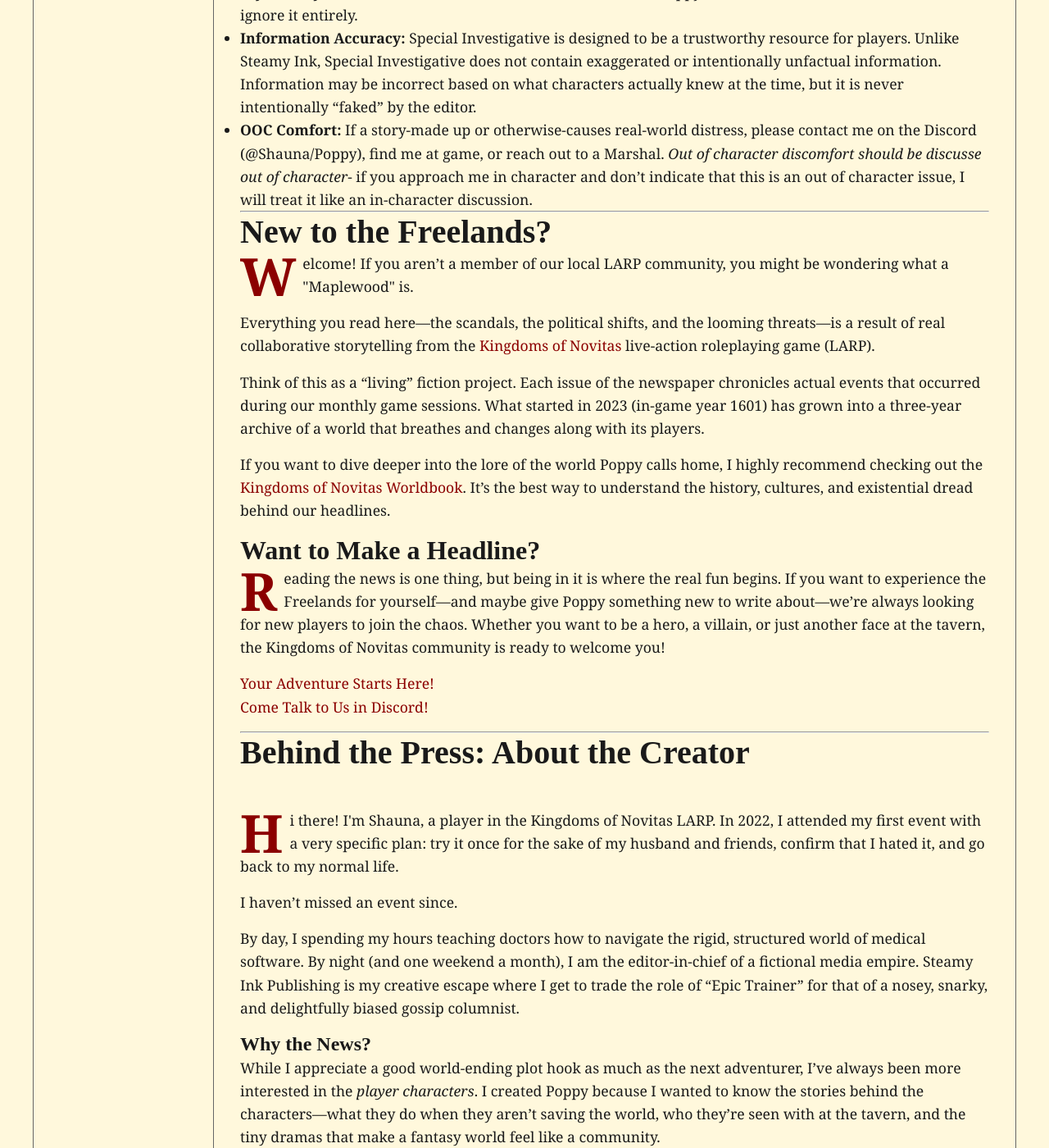
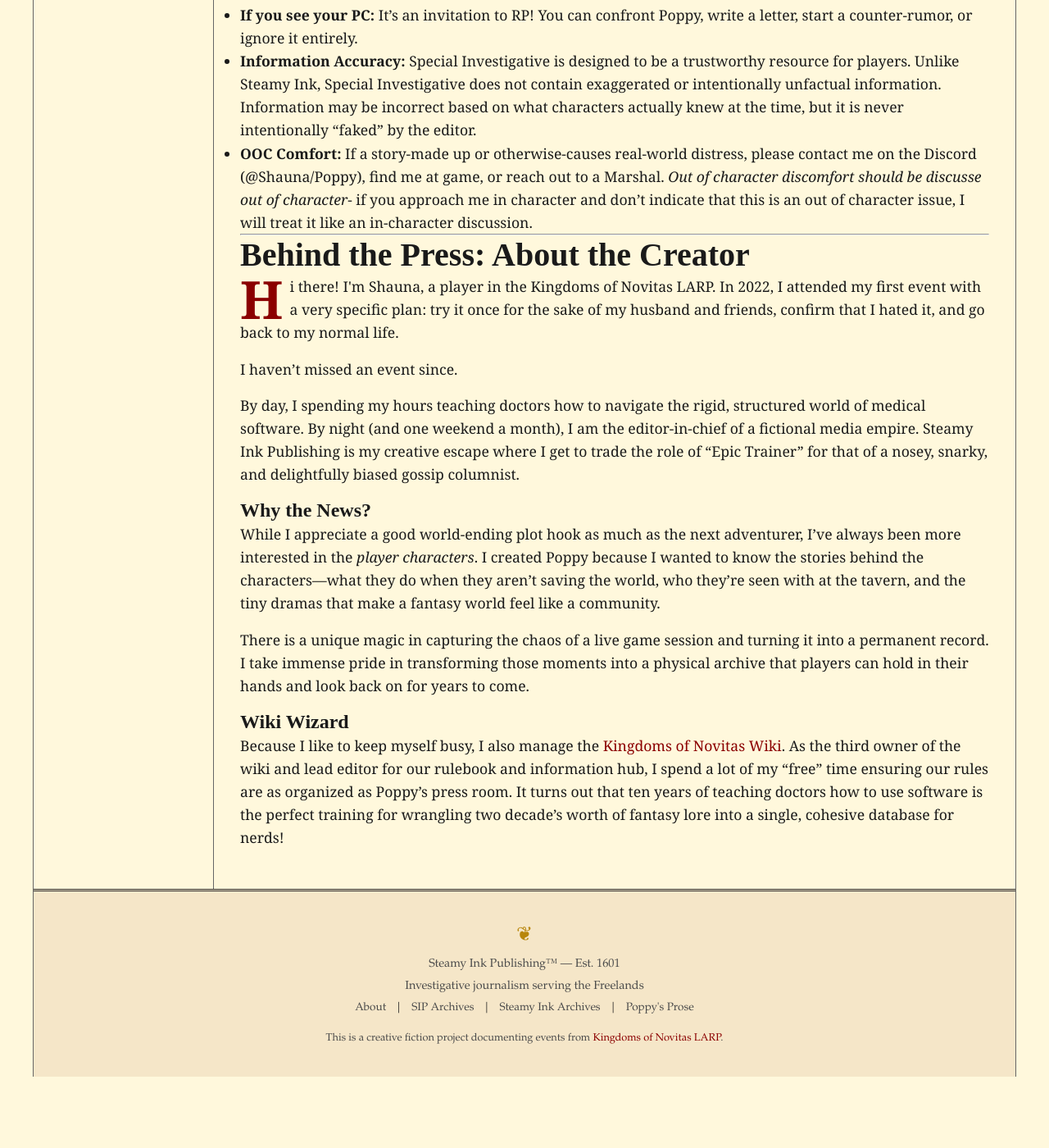
Before and after one commit to ftkatyowser/steamy-ink, a Jekyll site: the page built from about.md, in a window 1280 px wide and 1400 px high, scrolled down 1279 px. Shown: the whole window at 82% size. Built offline with Jekyll 4.4.1, drawn with Linux system fonts in a browser that asks for light colours; after the commit the page ends 2592 px from its top, so only the background shows below that; some of the changed text lies outside the part shown.

Commit message:
more fix stuff

```diff
--- a/_config.yml
+++ b/_config.yml
@@ -10,6 +10,10 @@
 
 # Build settings
 markdown: kramdown
+kramdown:
+  input: GFM
+  hard_wrap: true
+  syntax_highlighter: rouge
 permalink: /blog/:title/
 
 # Exclude from build
--- a/_data/headlines.yml
+++ b/_data/headlines.yml
@@ -1,6 +1,5 @@
 # =====================================================
 # HEADLINE BANNER
-# Edit these to update the headlines across ALL pages!
 # =====================================================
 
 - title: "Pandora Launches Freelands Attack"
--- a/_includes/sidebar.html
+++ b/_includes/sidebar.html
@@ -28,6 +28,20 @@
     </ul>
   </div>
 
+  <!-- About Section -->
+  <div class="sidebar-section">
+    <h3 class="sidebar-title">{{ site.data.navigation.about.title }}</h3>
+    <ul class="sidebar-nav">
+      {% for link in site.data.navigation.about.links %}
+      <li>
+        <a href="{{ link.url | relative_url }}"{% if page.url == link.url %} class="active"{% endif %}>
+          {{ link.name }}
+        </a>
+      </li>
+      {% endfor %}
+    </ul>
+  </div>
+
   <!-- Novitas LARP Section -->
   <div class="sidebar-section">
     <h3 class="sidebar-title">{{ site.data.navigation.novitas.title }}</h3>
@@ -42,18 +56,4 @@
     </ul>
   </div>
 
-  <!-- About Section -->
-  <div class="sidebar-section">
-    <h3 class="sidebar-title">{{ site.data.navigation.about.title }}</h3>
-    <ul class="sidebar-nav">
-      {% for link in site.data.navigation.about.links %}
-      <li>
-        <a href="{{ link.url | relative_url }}"{% if page.url == link.url %} class="active"{% endif %}>
-          {{ link.name }}
-        </a>
-      </li>
-      {% endfor %}
-    </ul>
-  </div>
-
-</aside>
+ </aside>
--- a/about.md
+++ b/about.md
@@ -25,39 +25,22 @@
 > **Disclaimer:** Steamy Ink Publishing is a project run by me (Shauna), written from the perspecitve of my PC Poppy. Publications are **not official game material**.
 
 ### The "Truth" in Journalism
-* **Actual Events:** Many stories are based on real in-game observations: public arguments, fashion choices, or suspicious meetings.
-* **Creative License:** Some events and "eyewitness accounts" in Steamy Ink Press are noteably exaggerated. I often "emeblish" stories or background drama regarding characters to make the world feel lived-in and to give people more to react to. While everything is based in *some* truth, it's really more fun just to blow some things completely out of proportion.
-* **Plot Hooks:** The Plot Team occasionally uses the paper to share official info, so keep an eye out for "blessed" hooks!
-* **Bias:** The paper has its own voice. Think of it as another character; it aims to be entertaining and "sell copies," not to be a 100% accurate historical record.
+
+  * **Actual Events:** Many stories are based on real in-game observations: public arguments, fashion choices, or suspicious meetings.
+  * **Creative License:** Some events and "eyewitness accounts" in Steamy Ink Press are noteably exaggerated. I often "emeblish" stories or background drama regarding characters to make the world feel lived-in and to give people more to react to. While everything is based in *some* truth, it's really more fun just to blow some things completely out of proportion.
+  * **Plot Hooks:** The Plot Team occasionally uses the paper to share official info, so keep an eye out for "blessed" hooks!
+  * **Bias:** The paper has its own voice. Think of it as another character; it aims to be entertaining and "sell copies," not to be a 100% accurate historical record.
 
 ### How to Use This Information
-* **If you see your PC:** It’s an invitation to RP! You can confront Poppy, write a letter, start a counter-rumor, or ignore it entirely.
-* **Information Accuracy:** Special Investigative is designed to be a trustworthy resource for players. Unlike Steamy Ink, Special Investigative does not contain exaggerated or intentionally unfactual information. Information may be incorrect based on what characters actually knew at the time, but it is never intentionally "faked" by the editor.
-* **OOC Comfort:** If a story-made up or otherwise-causes real-world distress, please contact me on the Discord (@Shauna/Poppy), find me at game, or reach out to a Marshal. *Out of character discomfort should be discusse out of character*- if you approach me in character and don't indicate that this is an out of character issue, I will treat it like an in-character discussion.
 
----
-
-# New to the Freelands?
-
-<p class="drop-cap">Welcome! If you aren’t a member of our local LARP community, you might be wondering what a "Maplewood" is.</p>
-
-Everything you read here—the scandals, the political shifts, and the looming threats—is a result of real collaborative storytelling from the <a href="https://www.kingdomsofnovitas.org/" target="_blank">Kingdoms of Novitas</a> live-action roleplaying game (LARP).
-
-Think of this as a "living" fiction project. Each issue of the newspaper chronicles actual events that occurred during our monthly game sessions. What started in 2023 (in-game year 1601) has grown into a three-year archive of a world that breathes and changes along with its players.
-
-If you want to dive deeper into the lore of the world Poppy calls home, I highly recommend checking out the <a href="https://docs.google.com/document/d/1ZGJyN7LlyJN7yxlv1HTp43F4G-GrJBHe5hmr68MqmPU/edit?tab=t.0" target="_blank">Kingdoms of Novitas Worldbook</a>. It’s the best way to understand the history, cultures, and existential dread behind our headlines.
-
-## Want to Make a Headline?
-
-<p class="drop-cap">Reading the news is one thing, but being in it is where the real fun begins. If you want to experience the Freelands for yourself—and maybe give Poppy something new to write about—we’re always looking for new players to join the chaos. Whether you want to be a hero, a villain, or just another face at the tavern, the Kingdoms of Novitas community is ready to welcome you!</p>
-
-<a href="https://www.kingdomsofnovitas.org/" target="_blank">Your Adventure Starts Here!</a><br>
-<a href="https://discord.gg/NUcwZt4GgE" target="_blank">Come Talk to Us in Discord!</a>
+  * **If you see your PC:** It’s an invitation to RP! You can confront Poppy, write a letter, start a counter-rumor, or ignore it entirely.
+  * **Information Accuracy:** Special Investigative is designed to be a trustworthy resource for players. Unlike Steamy Ink, Special Investigative does not contain exaggerated or intentionally unfactual information. Information may be incorrect based on what characters actually knew at the time, but it is never intentionally "faked" by the editor.
+  * **OOC Comfort:** If a story-made up or otherwise-causes real-world distress, please contact me on the Discord (@Shauna/Poppy), find me at game, or reach out to a Marshal. *Out of character discomfort should be discusse out of character*- if you approach me in character and don't indicate that this is an out of character issue, I will treat it like an in-character discussion.
 
 ---
 
 # Behind the Press: About the Creator
-<br>
+
 <p class="drop-cap"> Hi there! I'm Shauna, a player in the Kingdoms of Novitas LARP. In 2022, I attended my first event with a very specific plan: try it once for the sake of my husband and friends, confirm that I hated it, and go back to my normal life. </p>
 
 I haven't missed an event since.
```
Also changed, not shown: _data/navigation.yml (+17 -14 lines), aboutnovitas.md (added, +25 -0 lines).
